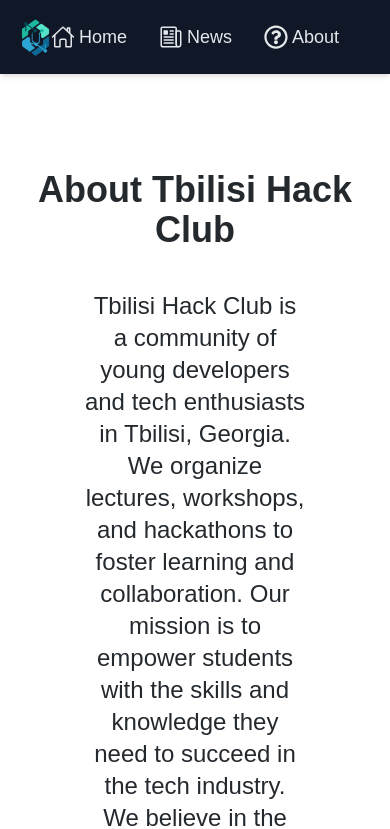
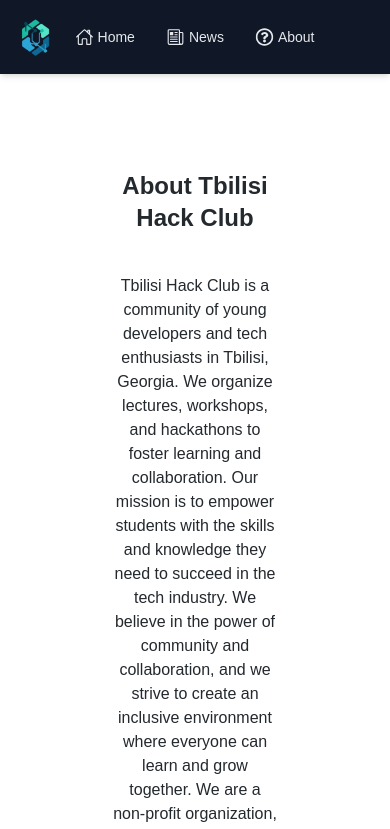
Before and after one commit to tbilisihc/official-website, a Next.js app: page /about in a window 390 px wide. Shown: the top 829 px of the page. Built offline with nearby package versions, Linux system fonts and the light colour scheme.

Commit message:
fix: text size changes when used with phones/tablets

```diff
--- a/src/app/about/page.tsx
+++ b/src/app/about/page.tsx
@@ -2,8 +2,8 @@
     return (
         <main className="flex min-h-screen flex-col items-center  p-24">
         <article className="text-wrap text-center">
-        <h1 className="text-4xl font-bold">About Tbilisi Hack Club</h1>
-        <p className="text-2xl text-wrap mt-10 mr-20 ml-20">
+        <h1 className="text-2xl sm:text-3xl md:text-4xl font-bold">About Tbilisi Hack Club</h1>
+        <p className="text-base sm:text-lg md:text-2xl text-wrap mt-10 px-4 sm:px-10">
 
             Tbilisi Hack Club is a community of young developers and tech enthusiasts in Tbilisi, Georgia. We organize lectures, workshops, and hackathons to foster learning and collaboration.
             Our mission is to empower students with the skills and knowledge they need to succeed in the tech industry. We believe in the power of community and collaboration, and we strive to create an inclusive environment where everyone can learn and grow together.
@@ -12,7 +12,7 @@
             <br />
             <strong>Contact us:</strong>
             <br />
-            Email: <a href="mailto:tbilisihc@yahoo.com" className="underline"
+            Email: <a href="mailto:tbilisihc@yahoo.com" className="underline text-blue-400 hover:text-blue-300 transition-colors"
 
 
             >tbilisihc@yahoo.com</a>
--- a/src/app/layout.tsx
+++ b/src/app/layout.tsx
@@ -47,16 +47,16 @@
             </Link>
             <div className="absolute left-1/2 transform -translate-x-1/2 flex items-center space-x-8">
               <Link href="/" className="flex items-center text-gray-200 hover:text-blue-300 transition-colors">
-                <IoHomeOutline className="text-2xl mr-1" />
-                <span className="text-lg font-medium">Home</span>
+                <IoHomeOutline className="text-lg sm:text-xl md:text-2xl mr-1" />
+                <span className="text-sm sm:text-base md:text-lg font-medium">Home</span>
               </Link>
               <Link href="/news" className="flex items-center text-gray-200 hover:text-blue-300 transition-colors">
-                <IoNewspaperOutline className="text-2xl mr-1" />
-                <span className="text-lg font-medium">News</span>
+                <IoNewspaperOutline className="text-lg sm:text-xl md:text-2xl mr-1" />
+                <span className="text-sm sm:text-base md:text-lg font-medium">News</span>
               </Link>
               <Link href="/about" className="flex items-center text-gray-200 hover:text-blue-300 transition-colors">
-                <FaRegQuestionCircle className="text-2xl mr-1" />
-                <span className="text-lg font-medium">About</span>
+                <FaRegQuestionCircle className="text-lg sm:text-xl md:text-2xl mr-1" />
+                <span className="text-sm sm:text-base md:text-lg font-medium">About</span>
               </Link>
             </div>
           </div>
--- a/src/app/news/[slug]/page.tsx
+++ b/src/app/news/[slug]/page.tsx
@@ -32,10 +32,10 @@
 
   return (
     <div className="p-8 max-w-2xl mx-auto">
-      <h1 className="text-4xl font-bold mb-4">{data.title}</h1>
-      <p className="text-gray-500 mb-6">{data.date}</p>
+      <h1 className="text-2xl sm:text-3xl md:text-4xl font-bold mb-4">{data.title}</h1>
+      <p className="text-sm sm:text-base text-gray-400 mb-6">{data.date}</p>
       <p
-        className=""
+        className="prose prose-invert max-w-none text-sm sm:text-base"
         dangerouslySetInnerHTML={{ __html: html }}
       ></p>
     </div>
--- a/src/app/news/page.tsx
+++ b/src/app/news/page.tsx
@@ -34,11 +34,11 @@
 
   return (
     <div className="p-8 display flex flex-col items-center max-w-2xl mx-auto">
-      <h1 className="text-5xl font-bold mb-6">News</h1>
+      <h1 className="text-3xl sm:text-4xl md:text-5xl font-bold mb-6">News</h1>
       <ul className="space-y-10 mt-10">
         {posts.map((post) => (
           <li  key={post.slug}>
-            <Link href={`/news/${post.slug}`} className="text-xl text-white-700 hover:text-600,  hover:underline">
+            <Link href={`/news/${post.slug}`} className="text-base sm:text-lg md:text-xl text-gray-200 hover:text-blue-300 hover:underline transition-colors">
               {post.title} <br></br>
               <span className="text-gray-500 font-mono">{post.date}</span>
             </Link>
--- a/src/app/page.tsx
+++ b/src/app/page.tsx
@@ -5,7 +5,7 @@
 
     <main className="flex min-h-screen flex-col items-center p-8">
 
-      <h1 className="font-mono overflow-hidden whitespace-nowrap text-4xl font-bold text-center mt-20">
+      <h1 className="font-mono overflow-hidden whitespace-nowrap text-2xl sm:text-3xl md:text-4xl font-bold text-center mt-20">
   Welcome to Tbilisi Hack Club
 </h1>
 
```
